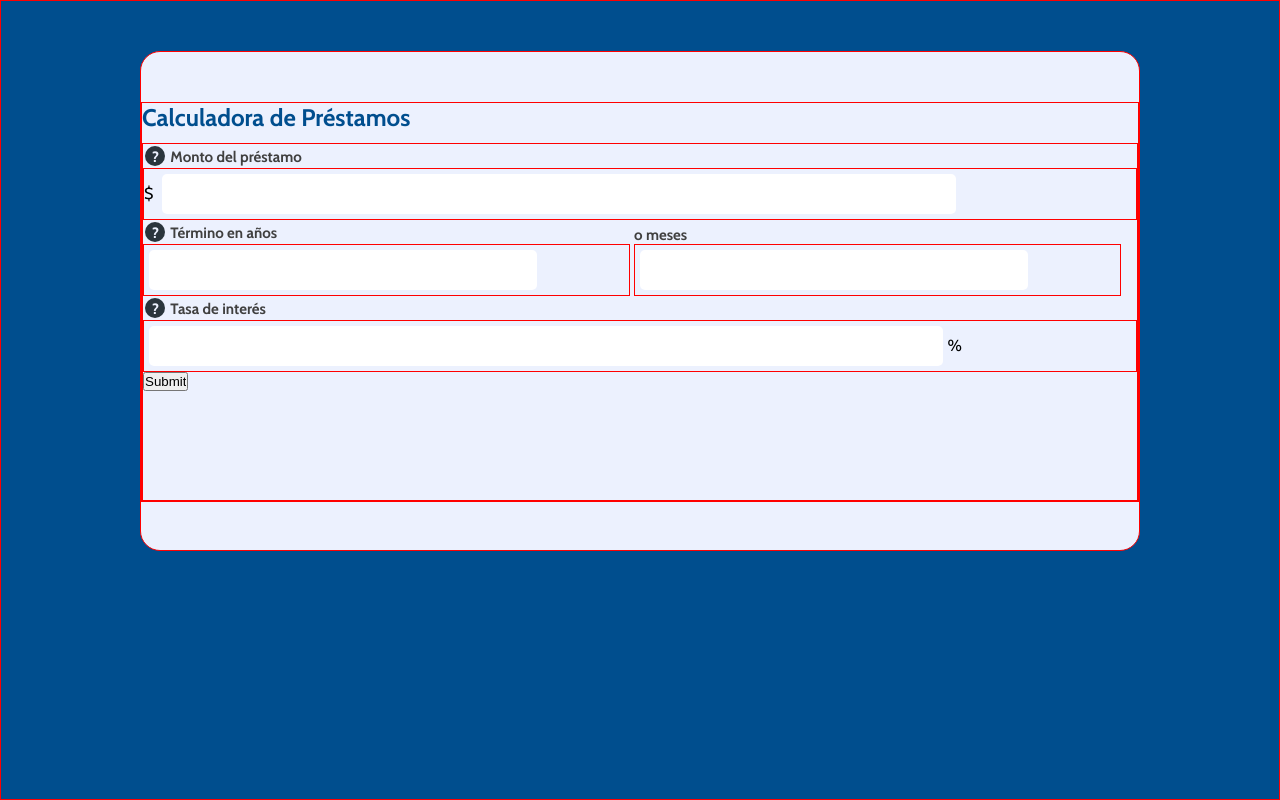
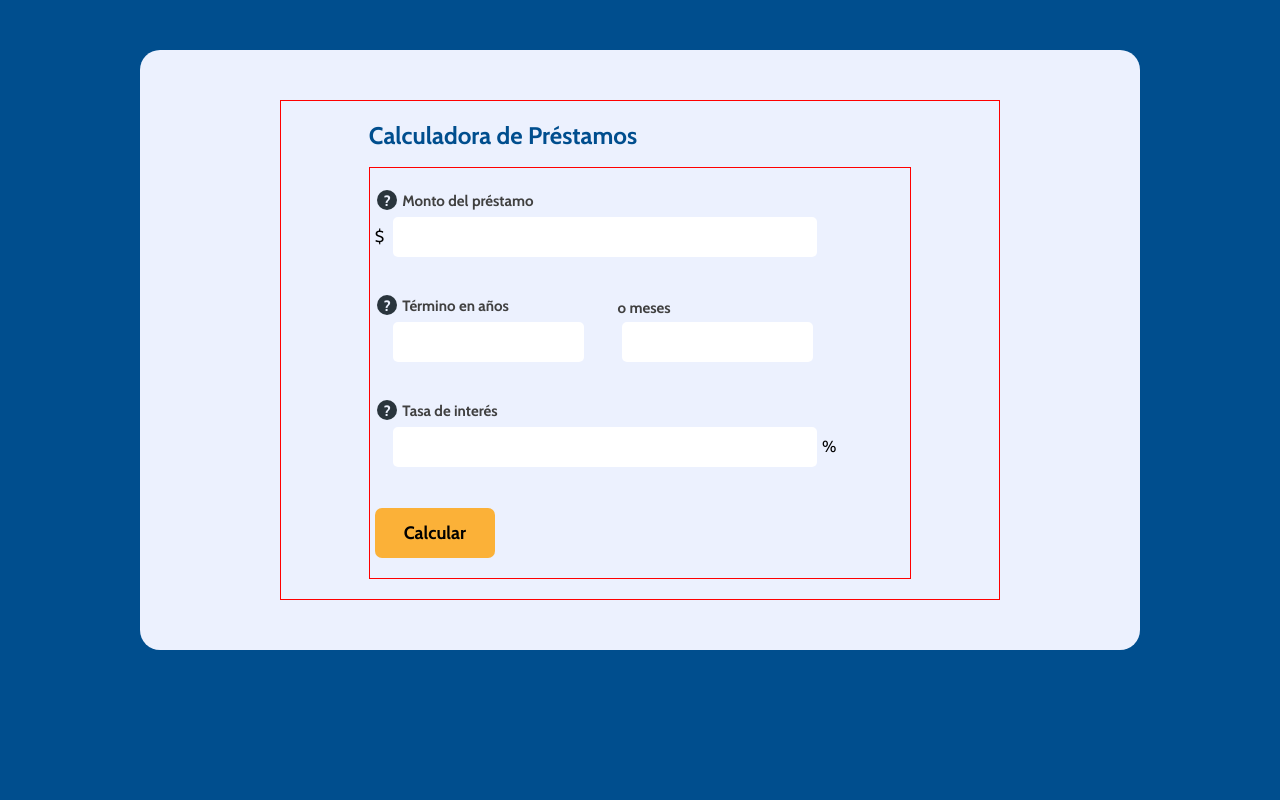
Before and after one commit to FabzDev/escuelaDesarrolloWeb_JavaScript, a PHP site: page /math.html in a window 1280 px wide. Run offline with PHP 8.4, Linux system fonts and the light colour scheme.

Commit message:
avance CSS v1.3 CON FLEXBOX y centrado

```diff
--- a/matematicasJavaScript/math.html
+++ b/matematicasJavaScript/math.html
@@ -27,7 +27,13 @@
 								Monto del préstamo</label
 							>
 							<div class="value">
-								$ <input type="number" name="" id="prestamo" />
+								$
+								<input
+									type="number"
+									class="number-input"
+									name=""
+									id="prestamo"
+								/>
 							</div>
 						</div>
 
@@ -38,14 +44,24 @@
 									Término en años</label
 								>
 								<div class="value">
-									<input type="number" name="" id="prestamo" />
+									<input
+										type="number"
+										class="number-input"
+										name=""
+										id="termino-years"
+									/>
 								</div>
 							</div>
 							<div>
 								<div class="right-section">
 									<label class="form-title" for=""> o meses</label>
 									<div class="value">
-										<input type="number" name="" id="prestamo" />
+										<input
+											type="number"
+											class="number-input"
+											name=""
+											id="termino-meses"
+										/>
 									</div>
 								</div>
 							</div>
@@ -57,10 +73,15 @@
 								Tasa de interés</label
 							>
 							<div class="value">
-								<input type="number" name="" id="prestamo" />%
+								<input
+									type="number"
+									class="number-input"
+									name=""
+									id="tasa-interes"
+								/>%
 							</div>
-							<input type="submit" name="" id="" />
 						</div>
+						<input type="submit" value="Calcular" id="calcular" />
 					</form>
 				</div>
 			</div>
--- a/matematicasJavaScript/style.css
+++ b/matematicasJavaScript/style.css
@@ -9,34 +9,43 @@
 	width: 100%;
 	height: 100vh;
 	padding: 50px;
-	border: 1px solid red;
+	/* border: 1px solid red; */
 }
 .sub-container {
 	background: #ecf1fe;
 	width: 100%;
 	max-width: 1000px;
-	height: 500px;
+	height: 600px;
 	margin-left: auto;
 	margin-right: auto;
 	border-radius: 20px;
-	padding-top: 50px;
-	border: 1px solid red;
+	padding: 50px;
+	/* border: 1px solid red; */
 }
 .form-container {
-	width: 100%;
-	height: 400px;
+	width: 80%;
+	height: 100%;
 	border: 1px solid red;
 	margin: auto;
+	padding: 20px;
 }
 
 h2 {
 	color: #004e8e;
 	font-family: "Cabin", sans-serif;
 	height: 10%;
+	width: 80%;
+	margin: auto;
 }
 .formulario {
 	border: 1px solid red;
 	height: 90%;
+	display: flex;
+	flex-direction: column;
+	justify-content: space-around;
+	width: 80%;
+	margin: auto;
+	padding: 5px;
 }
 
 .form-title {
@@ -62,10 +71,10 @@ h2 {
 }
 
 .value {
-	border: 1px solid red;
+	/* border: 1px solid red; */
 	font-family: "Cabin";
 }
-#prestamo {
+.number-input {
 	margin: 5px;
 	width: 80%;
 	height: 40px;
@@ -81,5 +90,22 @@ input::-webkit-inner-spin-button {
 
 .second-section > div {
 	display: inline-block;
-	width: 49%;
+	width: 45%;
 }
+
+#calcular {
+	width: 120px;
+	height: 50px;
+	background-color: #fbb138;
+	font-family: "Cabin";
+	border: none;
+	border-radius: 7px;
+	font-size: 18px;
+	font-weight: bold;
+	margin-top: 5px;
+}
+
+#termino-years,
+#tasa-interes {
+	margin-left: 18px;
+}
```
